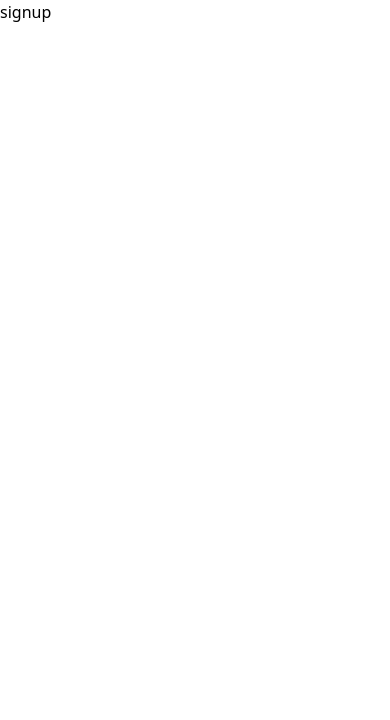
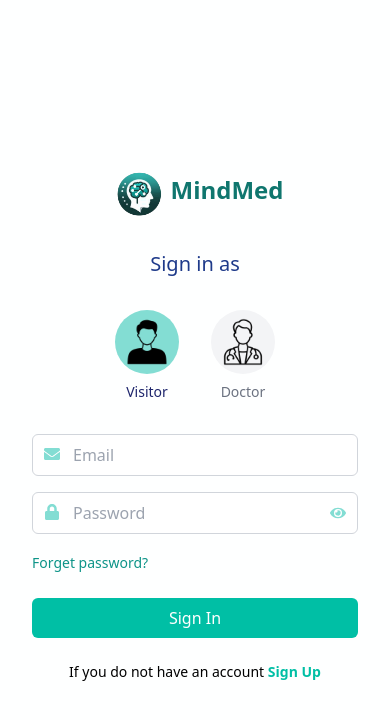
Before and after one commit to a7medk7aledak/VitaPsyche-Graduation-Project, a Next.js app in the folder client/: page /signin in a window 390 px wide. Shown: the top 720 px of the page. Built offline with nearby package versions, Linux system fonts and the light colour scheme.

Commit message:
signin ui auth

```diff
--- a/client/app/globals.css
+++ b/client/app/globals.css
@@ -2,14 +2,7 @@
 @tailwind components;
 @tailwind utilities;
 
-.phone-input-custom input {
-    @apply w-full bg-transparent text-sm text-white border-b border-gray-300 focus:border-yellow-400 px-2 py-3 outline-none;
-  }
+.transitions {
 
-  .phone-input-custom .flag-dropdown {
-    @apply bg-[#0C172C] text-white;
-  }
-
-  .phone-input-custom .country-list {
-    @apply bg-[#0C172C] text-white;
-  }
+    @apply transition duration-300 ease-in
+}
--- a/client/app/layout.tsx
+++ b/client/app/layout.tsx
@@ -1,7 +1,6 @@
 import type { Metadata } from "next";
 import localFont from "next/font/local";
 import "./globals.css";
-
 const geistSans = localFont({
   src: "./fonts/GeistVF.woff",
   variable: "--font-geist-sans",
@@ -14,10 +13,10 @@ const geistMono = localFont({
 });
 
 export const metadata: Metadata = {
-  title: "Create Next App",
-  description: "Generated by create next app",
+  title: "MindMed",
+  description: "The project aims to develop a comprehensive platform for assessing and analyzing psychological disorders and mental health issues using artificial intelligence technologies, such as a Chatbot, alongside specialized psychological tests. The platform will feature the ability to communicate with psychiatric specialists online, book consultation sessions, and sell mental health-related products and medications. Additionally, the platform will include various services such as doctor searches, personalized doctor recommendations, an integrated chat system for doctor consultations, a section for selling products and medications, and scientific articles that support mental health",
 };
-
+<link rel="icon" href="./public/logo.png" />
 export default function RootLayout({
   children,
 }: Readonly<{
@@ -25,6 +24,9 @@ export default function RootLayout({
 }>) {
   return (
     <html lang="en">
+      <head>
+      <link rel="icon" href="./images/logo.png" />
+      </head>
       <body
         className={`${geistSans.variable} ${geistMono.variable} antialiased`}
       >
--- a/client/app/signin/page.tsx
+++ b/client/app/signin/page.tsx
@@ -1,11 +1,164 @@
-import React from 'react'
+"use client";
 
-const page = () => {
+import React, { useState } from "react";
+import Head from "next/head";
+import { FaEnvelope, FaLock, FaEye, FaEyeSlash } from "react-icons/fa";
+import Link from "next/link";
+
+const LoginPage = () => {
+  const [role, setRole] = useState<"Visitor" | "Doctor">("Visitor");
+  const [email, setEmail] = useState("");
+  const [password, setPassword] = useState("");
+  const [showPassword, setShowPassword] = useState(false);
+  const [error, setError] = useState("");
+
+  const togglePasswordVisibility = () => {
+    setShowPassword((prevState) => !prevState);
+  };
+
+  // Form submission handler
+  const handleSubmit = (e: React.FormEvent<HTMLFormElement>) => {
+    e.preventDefault(); // Prevent default form submission (page reload)
+
+    // Simple validation
+    if (!email || !password) {
+      setError("Please enter both email and password.");
+      return;
+    }
+
+    // Add API call or authentication logic here
+    console.log("Submitting form...");
+    console.log("Role:", role);
+    console.log("Email:", email);
+    console.log("Password:", password);
+
+    // Reset the form fields after successful login or display an error message
+    setError(""); // Clear any previous errors
+    // You can redirect, show success message, etc.
+  };
+
   return (
-    <div>signup
+    <div className="min-h-screen flex">
+      <Head>
+        <title>Login | MindMed</title>
+      </Head>
 
+      {/* Left Section (Form Section) */}
+      <div className="w-full md:w-1/2 bg-white flex items-center justify-center">
+        <div className="max-w-md w-full px-8 py-10">
+          {/* Logo and Title */}
+          <div className="flex justify-center items-center mb-6">
+            <img src="/images/logo.png" alt="MindMed Logo" className="w-16 h-16" />
+            <h2 className="text-2xl font-semibold text-center text-teal-700 mb-2">MindMed</h2>
+          </div>
+
+          {/* Sign in as Title */}
+          <h3 className="text-xl font-medium text-center text-blue-900 mb-8">Sign in as</h3>
+
+          {/* Role Selection */}
+          <div className="flex justify-center mb-8">
+            <button
+              onClick={() => setRole("Visitor")}
+              className={`flex flex-col items-center mx-4 ${
+                role === "Visitor" ? "text-maintext" : "text-gray-500"
+              }`}
+            >
+              <div
+                className={`w-16 h-16 rounded-full p-2 ${
+                  role === "Visitor" ? "bg-button" : "bg-gray-100"
+                }`}
+              >
+                <img src="/images/user.png" alt="Visitor" className="w-full h-full" />
+              </div>
+              <span className="mt-2 text-sm">Visitor</span>
+            </button>
+            <button
+              onClick={() => setRole("Doctor")}
+              className={`flex flex-col items-center mx-4 ${
+                role === "Doctor" ? "text-maintext" : "text-gray-500"
+              }`}
+            >
+              <div
+                className={`w-16 h-16 rounded-full p-2 ${
+                  role === "Doctor" ? "bg-button" : "bg-gray-100"
+                }`}
+              >
+                <img src="/images/doctor.png" alt="Doctor" className="w-full h-full" />
+              </div>
+              <span className="mt-2 text-sm">Doctor</span>
+            </button>
+          </div>
+
+          {/* Email Input */}
+          <form onSubmit={handleSubmit}>
+            <div className="mb-4 relative">
+              <FaEnvelope className="absolute left-3 top-3 text-button" />
+              <input
+                type="email"
+                placeholder="Email"
+                value={email}
+                onChange={(e) => setEmail(e.target.value)}
+                className="w-full px-10 py-2 border border-gray-300 rounded-md focus:outline-none focus:ring-2 focus:ring-buttonhov"
+              />
+            </div>
+
+            {/* Password Input */}
+            <div className="mb-4 relative">
+              <FaLock className="absolute left-3 top-3 text-button" />
+              <input
+                type={showPassword ? "text" : "password"}
+                placeholder="Password"
+                value={password}
+                onChange={(e) => setPassword(e.target.value)}
+                className="w-full px-10 py-2 border border-gray-300 rounded-md focus:outline-none focus:ring-2 focus:ring-buttonhov"
+              />
+              <div
+                className="absolute inset-y-0 right-3 flex items-center cursor-pointer"
+                onClick={togglePasswordVisibility}
+              >
+                {showPassword ? <FaEyeSlash className="text-button" /> : <FaEye className="text-button" />}
+              </div>
+            </div>
+
+            {/* Error Message */}
+            {error && <p className="text-red-500 text-sm mb-4">{error}</p>}
+
+            {/* Forget Password */}
+            <div className="mb-6 text-left">
+              <a href="#" className="text-teal-600 text-sm">
+                Forget password?
+              </a>
+            </div>
+
+            {/* Sign In Button */}
+            <button
+              type="submit"
+              className="w-full bg-heading transitions text-white py-2 rounded-md hover:bg-[#1baa97] transition duration-300"
+            >
+              Sign In
+            </button>
+          </form>
+
+          {/* Sign Up Link */}
+          <p className="mt-6 text-center text-sm">
+            If you do not have an account{" "}
+            <Link href="/signup" className="text-heading font-semibold">
+              Sign Up
+            </Link>
+          </p>
+        </div>
+      </div>
+
+      {/* Right Section (Empty or Decorative Section) */}
+      <div className="hidden md:block w-1/2 bg-teal-50">
+        <img
+          src="https://readymadeui.com/signin-image.webp"
+          className="lg:max-w-[85%] w-full h-full object-contain block mx-auto"
+          alt="login-image"
+        />
+      </div>
     </div>
-  )
-}
+  );
+};
 
-export default page
+export default LoginPage;
--- a/client/app/signup/page.tsx
+++ b/client/app/signup/page.tsx
@@ -1,104 +1,88 @@
-"use client"; // This makes the component a Client Component
+"use client";
 
-import React, { useState, useEffect } from "react";
-import dynamic from "next/dynamic";
-import {
-  FaUser,
-  FaEnvelope,
-  FaLock,
-  FaEye,
-  FaEyeSlash,
-  FaCalendarAlt,
-  FaVenusMars,
-} from "react-icons/fa"; // Import icons
-import "react-phone-input-2/lib/style.css";
+import React, { useState } from "react";
+import { FaUser, FaEnvelope, FaLock, FaEye, FaEyeSlash, FaCalendarAlt, FaVenusMars } from "react-icons/fa";
 import Link from "next/link";
 
-// Dynamically load PhoneInput in a custom wrapper
-const PhoneInputWrapper = () => {
-  const [PhoneInput, setPhoneInput] = useState(null);
-
-  useEffect(() => {
-    const loadPhoneInput = async () => {
-      const module = await import("react-phone-input-2");
-      setPhoneInput(() => module.default);
-    };
-    loadPhoneInput();
-  }, []);
-
-  if (!PhoneInput) return null; // Show nothing or a loader until it's loaded
-
-  return (
-    <PhoneInput
-      inputClass="w-full bg-transparent text-sm text-maintext border-b border-gray-300 focus:border-green-400 pl-8 py-3 outline-none"
-      country={"eg"}
-      value={""}
-      onChange={(phone) => console.log(phone)}
-    />
-  );
-};
-
-const Page = () => {
+const LoginPage = () => {
   const [showPassword1, setShowPassword1] = useState(false);
   const [showPassword2, setShowPassword2] = useState(false);
-  const [gender, setGender] = useState(""); // State to manage gender
+  const [formData, setFormData] = useState({
+    name: '',
+    email: '',
+    password: '',
+    confirmPassword: '',
+    phone: '',
+    birthdate: '',
+    gender: '',
+    termsAccepted: false
+  });
 
-  const handleGenderChange = (e: React.ChangeEvent<HTMLSelectElement>) => {
-    setGender(e.target.value); // Update the gender state when selected
+  const togglePasswordVisibility1 = () => setShowPassword1(!showPassword1);
+  const togglePasswordVisibility2 = () => setShowPassword2(!showPassword2);
+
+  // Handle input change
+  const handleInputChange = (e: React.ChangeEvent<HTMLInputElement | HTMLSelectElement>) => {
+    const { name, value, type, checked } = e.target;
+    setFormData({
+      ...formData,
+      [name]: type === 'checkbox' ? checked : value
+    });
   };
 
-  const togglePasswordVisibility1 = () => {
-    setShowPassword1(!showPassword1);
-  };
+  // Handle form submission
+  const handleSubmit = (event: React.FormEvent) => {
+    event.preventDefault();
 
-  const togglePasswordVisibility2 = () => {
-    setShowPassword2(!showPassword2);
-  };
+    const { name, email, password, confirmPassword, phone, birthdate, gender, termsAccepted } = formData;
 
-  const handleSubmit = (e: React.FormEvent<HTMLFormElement>) => {
-    e.preventDefault();
-    // Handle form submission logic here
+    // Simple validation (you can add more complex checks as required)
+    if (!termsAccepted) {
+      alert("Please accept the terms and conditions.");
+      return;
+    }
+
+    if (password !== confirmPassword) {
+      alert("Passwords do not match.");
+      return;
+    }
+
+    // Process the form data, e.g., send it to an API or save locally
+    console.log("Form submitted successfully:", formData);
+
+    // You can reset the form or redirect the user after successful submission
   };
 
   return (
     <div className="font-[sans-serif] bg-white md:h-screen">
       <div className="grid md:grid-cols-2 items-center gap-8 h-full">
-        <div className="f max-md:order-1 p-4">
-          <img
-            src="https://readymadeui.com/signin-image.webp"
-            className="lg:max-w-[85%] w-full h-full object-contain block mx-auto"
-            alt="login-image"
-          />
-        </div>
 
+        {/* Left Section (Form Section) */}
         <div className="flex items-center md:p-8 p-6 bg-white h-full lg:w-11/12 lg:ml-auto">
           <form className="max-w-lg w-full mx-auto" onSubmit={handleSubmit}>
             {/* Logo */}
-            <div className="mb-8 text-center flex  items-center justify-center">
+            <div className="mb-8 text-center flex items-center justify-center">
               <img src="/images/logo.png" alt="logo" className="w-32" />
-              <p className="mr-2 text-3xl font-semibold spac text-heading">
-                MindMed
-              </p>
+              <p className="mr-2 text-3xl font-semibold text-heading">MindMed</p>
             </div>
 
+            {/* Title */}
             <div className="mb-12 items-center">
-              <h3 className="text-3xl font-bold text-center text-maintext">
-                Create an account
-              </h3>
+              <h3 className="text-3xl font-bold text-center text-maintext">Create an account</h3>
             </div>
 
             {/* Full Name */}
             <div>
-              <label className="text-maintext text-xs block mb-2">
-                Full Name
-              </label>
+              <label className="text-maintext text-xs block mb-2">Full Name</label>
               <div className="relative flex items-center">
-                <FaUser className="absolute left-2 text-gray-400" />
+                <FaUser className="absolute left-2 text-button" />
                 <input
                   name="name"
                   type="text"
+                  value={formData.name}
+                  onChange={handleInputChange}
                   required
-                  className="w-full bg-transparent text-sm text-maintext border-b border-gray-300 focus:border-green-400 pl-8 py-3 outline-none"
+                  className="w-full bg-transparent text-sm text-maintext border-b border-gray-300 focus:border-heading pl-8 py-3 outline-none"
                   placeholder="Enter name"
                 />
               </div>
@@ -108,33 +92,35 @@ const Page = () => {
             <div className="mt-8">
               <label className="text-maintext text-xs block mb-2">Email</label>
               <div className="relative flex items-center">
-                <FaEnvelope className="absolute left-2 text-gray-400" />
+                <FaEnvelope className="absolute left-2 text-button" />
                 <input
                   name="email"
                   type="email"
+                  value={formData.email}
+                  onChange={handleInputChange}
                   required
-                  className="w-full bg-transparent text-sm text-maintext border-b border-gray-300 focus:border-green-400 pl-8 py-3 outline-none"
+                  className="w-full bg-transparent text-sm text-maintext border-b border-gray-300 focus:border-heading pl-8 py-3 outline-none"
                   placeholder="Enter email"
                 />
               </div>
             </div>
 
-            {/* Password 1 */}
+            {/* Password */}
             <div className="mt-8">
-              <label className="text-maintext text-xs block mb-2">
-                Password
-              </label>
+              <label className="text-maintext text-xs block mb-2">Password</label>
               <div className="relative flex items-center">
-                <FaLock className="absolute left-2 text-gray-400" />
+                <FaLock className="absolute left-2 text-button" />
                 <input
                   name="password"
                   type={showPassword1 ? "text" : "password"}
+                  value={formData.password}
+                  onChange={handleInputChange}
                   required
-                  className="w-full bg-transparent text-sm text-maintext border-b border-gray-300 focus:border-green-400 pl-8 pr-10 py-3 outline-none"
+                  className="w-full bg-transparent text-sm text-maintext border-b border-gray-300 focus:border-heading pl-8 pr-10 py-3 outline-none"
                   placeholder="Enter password"
                 />
                 <div
-                  className="absolute right-2 cursor-pointer text-gray-400"
+                  className="absolute right-2 cursor-pointer text-button"
                   onClick={togglePasswordVisibility1}
                 >
                   {showPassword1 ? <FaEyeSlash /> : <FaEye />}
@@ -142,22 +128,22 @@ const Page = () => {
               </div>
             </div>
 
-            {/* Password 2 */}
+            {/* Confirm Password */}
             <div className="mt-8">
-              <label className="text-maintext text-xs block mb-2">
-                Confirm Password
-              </label>
+              <label className="text-maintext text-xs block mb-2">Confirm Password</label>
               <div className="relative flex items-center">
-                <FaLock className="absolute left-2 text-gray-400" />
+                <FaLock className="absolute left-2 text-button" />
                 <input
-                  name="confirm-password"
+                  name="confirmPassword"
                   type={showPassword2 ? "text" : "password"}
+                  value={formData.confirmPassword}
+                  onChange={handleInputChange}
                   required
-                  className="w-full bg-transparent text-sm text-maintext border-b border-gray-300 focus:border-green-400 pl-8 pr-10 py-3 outline-none"
+                  className="w-full bg-transparent text-sm text-maintext border-b border-gray-300 focus:border-heading pl-8 pr-10 py-3 outline-none"
                   placeholder="Confirm password"
                 />
                 <div
-                  className="absolute right-2 cursor-pointer text-gray-400"
+                  className="absolute right-2 cursor-pointer text-button"
                   onClick={togglePasswordVisibility2}
                 >
                   {showPassword2 ? <FaEyeSlash /> : <FaEye />}
@@ -165,28 +151,34 @@ const Page = () => {
               </div>
             </div>
 
-            {/* Phone Number Input */}
+            {/* Phone Number */}
             <div className="mt-8">
-              <label className="text-maintext text-xs block mb-2">
-                Phone Number
-              </label>
+              <label className="text-maintext text-xs block mb-2">Phone Number</label>
               <div className="relative flex items-center">
-                <PhoneInputWrapper />
+                <input
+                  name="phone"
+                  type="tel"
+                  value={formData.phone}
+                  onChange={handleInputChange}
+                  required
+                  className="w-full bg-transparent text-sm text-maintext border-b border-gray-300 focus:border-heading pl-8 py-3 outline-none"
+                  placeholder="Enter phone number"
+                />
               </div>
             </div>
 
             {/* Birthdate */}
             <div className="mt-8">
-              <label className="text-maintext text-xs block mb-2">
-                Birth Date
-              </label>
+              <label className="text-maintext text-xs block mb-2">Birth Date</label>
               <div className="relative flex items-center">
-                <FaCalendarAlt className="absolute left-2 text-gray-400" />
+                <FaCalendarAlt className="absolute left-2 text-button" />
                 <input
                   name="birthdate"
                   type="date"
+                  value={formData.birthdate}
+                  onChange={handleInputChange}
                   required
-                  className="w-full bg-transparent text-sm text-maintext border-b border-gray-300 focus:border-green-400 pl-8 py-3 outline-none"
+                  className="w-full bg-transparent text-sm text-maintext border-b border-gray-300 focus:border-heading pl-8 py-3 outline-none"
                 />
               </div>
             </div>
@@ -195,17 +187,15 @@ const Page = () => {
             <div className="mt-8">
               <label className="text-maintext text-xs block mb-2">Gender</label>
               <div className="relative flex items-center">
-                <FaVenusMars className="absolute left-2 text-gray-400" />
+                <FaVenusMars className="absolute left-2 text-button" />
                 <select
                   name="gender"
-                  value={gender} // Bind value to the gender state
-                  onChange={handleGenderChange} // Handle gender selection
+                  value={formData.gender}
+                  onChange={handleInputChange}
                   required
-                  className="w-full bg-transparent text-sm text-maintext border-b border-gray-300 focus:border-green-400 pl-8 py-3 outline-none"
+                  className="w-full bg-transparent text-sm text-maintext border-b border-gray-300 focus:border-heading pl-8 py-3 outline-none"
                 >
-                  <option value="" disabled>
-                    Select gender
-                  </option>
+                  <option value="" disabled>Select gender</option>
                   <option value="male">Male</option>
                   <option value="female">Female</option>
                   <option value="other">Other</option>
@@ -216,19 +206,17 @@ const Page = () => {
             {/* Terms and Conditions */}
             <div className="flex items-center mt-8">
               <input
-                id="remember-me"
-                name="remember-me"
+                name="termsAccepted"
                 type="checkbox"
+                checked={formData.termsAccepted}
+                onChange={handleInputChange}
                 className="h-4 w-4 shrink-0 rounded"
               />
-              <label
-                htmlFor="remember-me"
-                className="text-maintext ml-3 block text-sm"
-              >
+              <label htmlFor="termsAccepted" className="text-maintext ml-3 block text-sm">
                 I accept the{" "}
                 <a
                   href="javascript:void(0);"
-                  className="text-green-500 font-semibold hover:underline ml-1"
+                  className="text-buttonhov font-semibold hover:underline ml-1"
                 >
                   Terms and Conditions
                 </a>
@@ -239,25 +227,32 @@ const Page = () => {
             <div className="mt-12 flex justify-end">
               <button
                 type="submit"
-                className="w-max shadow-xl py-3 px-6 text-sm text-gray-800 font-semibold rounded-md bg-transparent bg-green-300 hover:bg-green-500 focus:outline-none"
+                className="w-max shadow-xl py-3 px-6 text-sm text-white bg-[#20c0ac] font-semibold rounded-md bg-transparent transitions hover:bg-[#1baa97] focus:outline-none"
               >
                 Register
               </button>
             </div>
+
             <p className="text-sm text-maintext mt-8 text-left">
               Already have an account?{" "}
-              <Link
-                href="/signin"
-                className="text-green-400 font-semibold hover:underline ml-1"
-              >
+              <Link href="/signin" className="text-heading font-semibold hover:underline ml-1">
                 Login here
               </Link>
             </p>
           </form>
+        </div>
+
+        {/* Right Section (Image Section) */}
+        <div className="hidden md:flex items-center justify-center bg-teal-50 h-full">
+          <img
+            src="https://readymadeui.com/signin-image.webp"
+            className="lg:max-w-[85%] w-full h-auto object-contain mx-auto"
+            alt="login-image"
+          />
         </div>
       </div>
     </div>
   );
 };
 
-export default Page;
+export default LoginPage;
--- a/client/tailwind.config.ts
+++ b/client/tailwind.config.ts
@@ -9,6 +9,8 @@ const config: Config = {
   theme: {
     extend: {
       colors: {
+        buttonhov :"#20c0ac",
+
         main :"#83DDD3",
         white :"#FEFFFF",
         heading :"#00BFA5",
@@ -17,7 +19,6 @@ const config: Config = {
         paragraphtext :"#5F6E78",
         backgroundcolor :"#F8FCFD",
         button :"#83DDD3",
-        hoverbutton :"#20c0ac",
         subbutton :"#1E256C",
         hoversubbutton :"#172061",
 
```
Also changed, not shown: client/front-end.txt (deleted), client/public/images/doctor.png (added), client/public/images/user.png (added).
